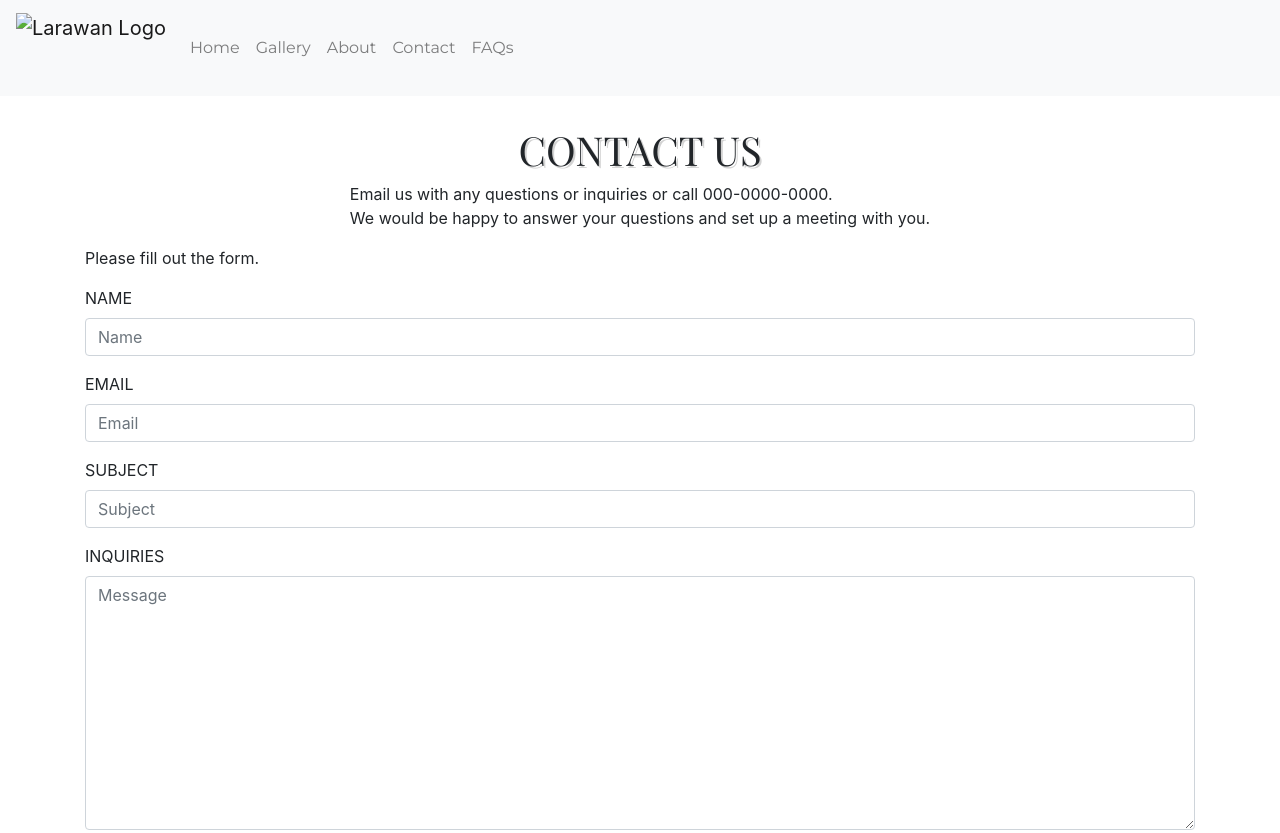
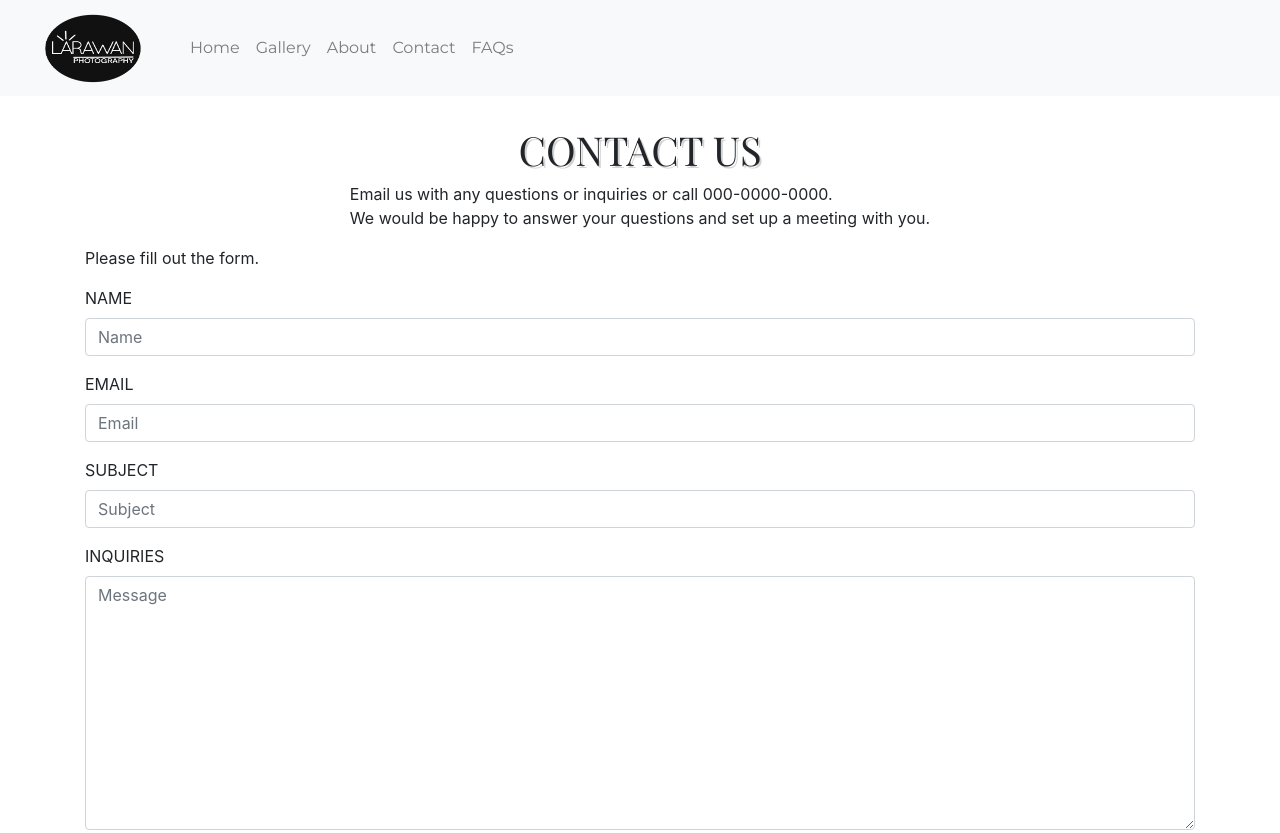
Before and after one commit to ps21-dev/Class-Project, a plain HTML site: page contact.html in a window 1280 px wide. Shown: the top 833 px of the page. Drawn offline with nearby package versions, Linux system fonts and the light colour scheme.

Commit message:
Update contact.html

```diff
--- a/contact.html
+++ b/contact.html
@@ -27,7 +27,7 @@
 </head>
 <body>
         <nav class="navbar navbar-expand-md container-fluid bg-light navbar-light">
-            <a href="index.html"><img class="navbar-brand" src="logo.PNG" alt="Larawan Logo" width= "150" height= "80"></a>
+            <a href="index.html"><img class="navbar-brand" src="images/logo.PNG" alt="Larawan Logo" width= "150" height= "80"></a>
                 <button class="navbar-toggler" type="button" data-toggle="collapse" data-target="#collapsibleNavbar">
                     <span class="navbar-toggler-icon"></span>
                 </button>
```
